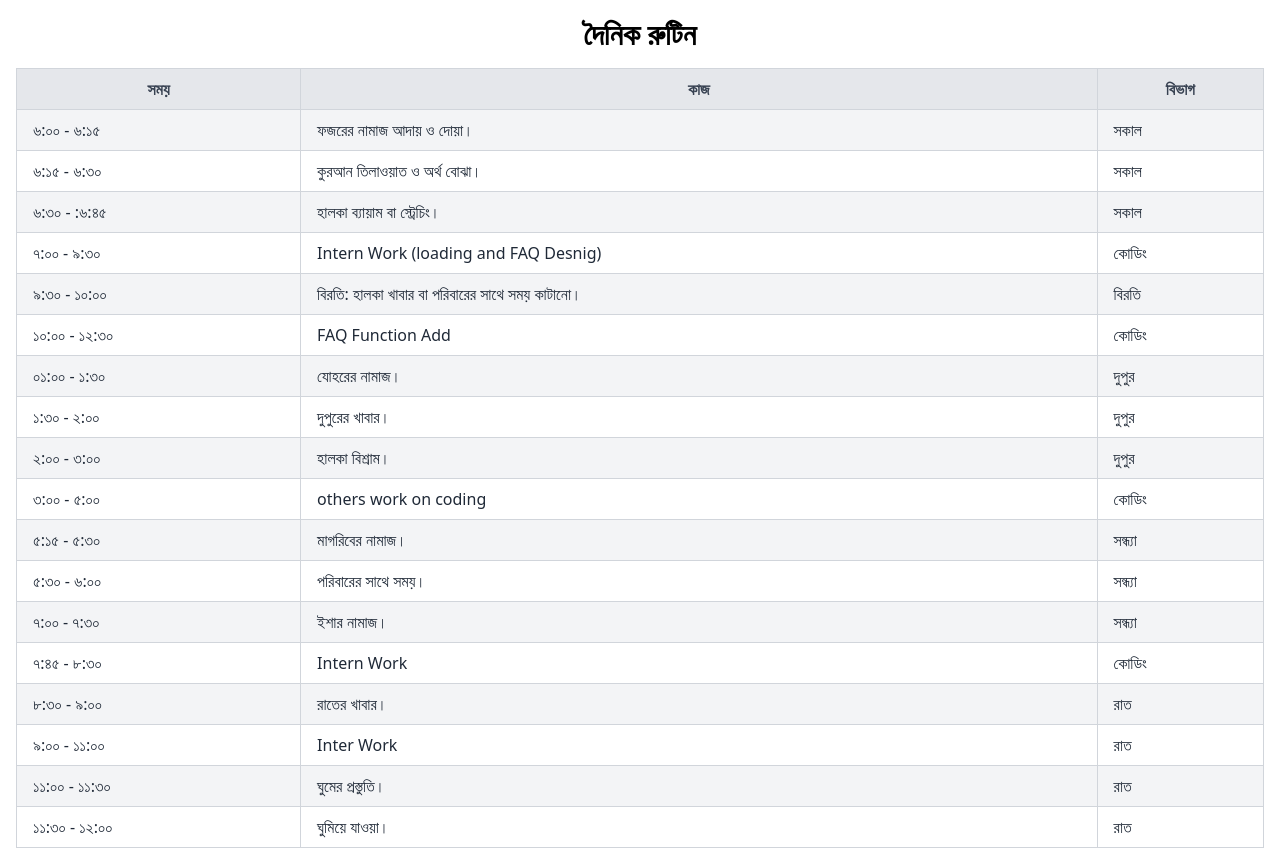
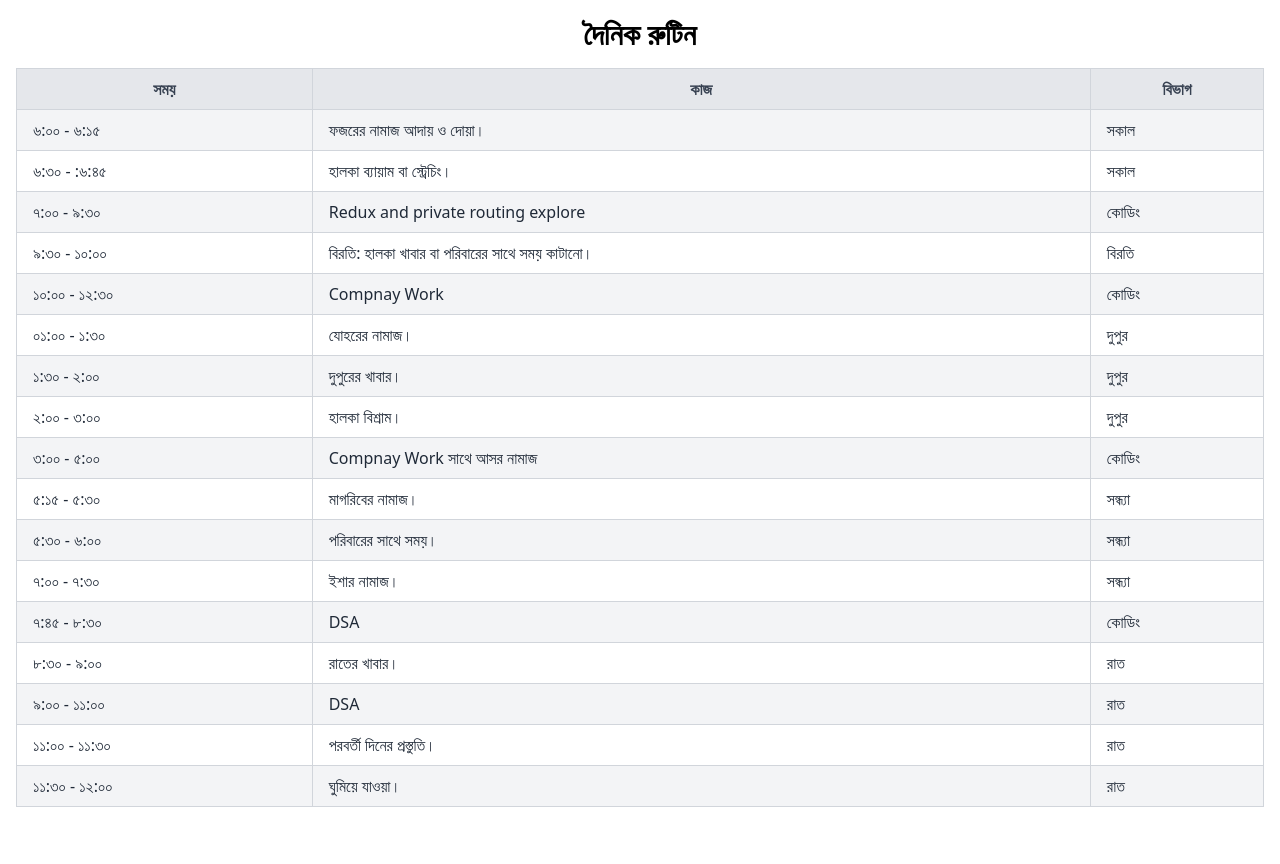
Before and after one commit to coderBelal/my-daily-routine, a React (Vite) app: page / in a window 1280 px wide. After the commit the page ends 823 px from the top, so only its background shows below. Built offline with nearby package versions, Linux system fonts and the light colour scheme.

Commit message:
Update Routine.jsx

```diff
--- a/src/Components/Routine/Routine.jsx
+++ b/src/Components/Routine/Routine.jsx
@@ -7,11 +7,7 @@ const RoutineTable = () => {
       task: "ফজরের নামাজ আদায় ও দোয়া।",
       category: "সকাল",
     },
-    {
-      time: "৬:১৫ - ৬:৩০",
-          task: "কুরআন তিলাওয়াত ও অর্থ বোঝা।",
-      category: "সকাল",
-    },
+
     {
       time: "৬:৩০ - :৬:৪৫",
        task: "হালকা ব্যায়াম বা স্ট্রেচিং।",
@@ -20,7 +16,7 @@ const RoutineTable = () => {
     },
     {
       time: "৭:০০ - ৯:৩০",
-      task: "Intern Work (loading and FAQ Desnig)",
+      task: "Redux and private routing explore",
       category: "কোডিং",
     },
     {
@@ -30,7 +26,7 @@ const RoutineTable = () => {
     },
     {
       time: "১০:০০ - ১২:৩০",
-      task: " FAQ Function Add ",
+      task: "  Compnay Work ",
       category: "কোডিং",
     },
     {
@@ -50,7 +46,7 @@ const RoutineTable = () => {
     },
     {
       time: "৩:০০ - ৫:০০",
-      task: "others work   on coding ",
+      task: " Compnay Work সাথে আসর নামাজ",
       category: "কোডিং",
     },
     {
@@ -70,7 +66,7 @@ const RoutineTable = () => {
     },
     {
       time: "৭:৪৫ - ৮:৩০",
-      task: "Intern Work",
+      task: "DSA",
       category: "কোডিং",
     },
     {
@@ -80,13 +76,13 @@ const RoutineTable = () => {
     },
     {
       time: "৯:০০ - ১১:০০",
-      task: " Inter Work",
+      task: "DSA",
       category: "রাত",
     },
 
     {
       time: "১১:০০ - ১১:৩০",
-      task: "ঘুমের প্রস্তুতি।",
+      task: "পরবর্তী দিনের প্রস্তুতি।",
       category: "রাত",
     },
     {
```
